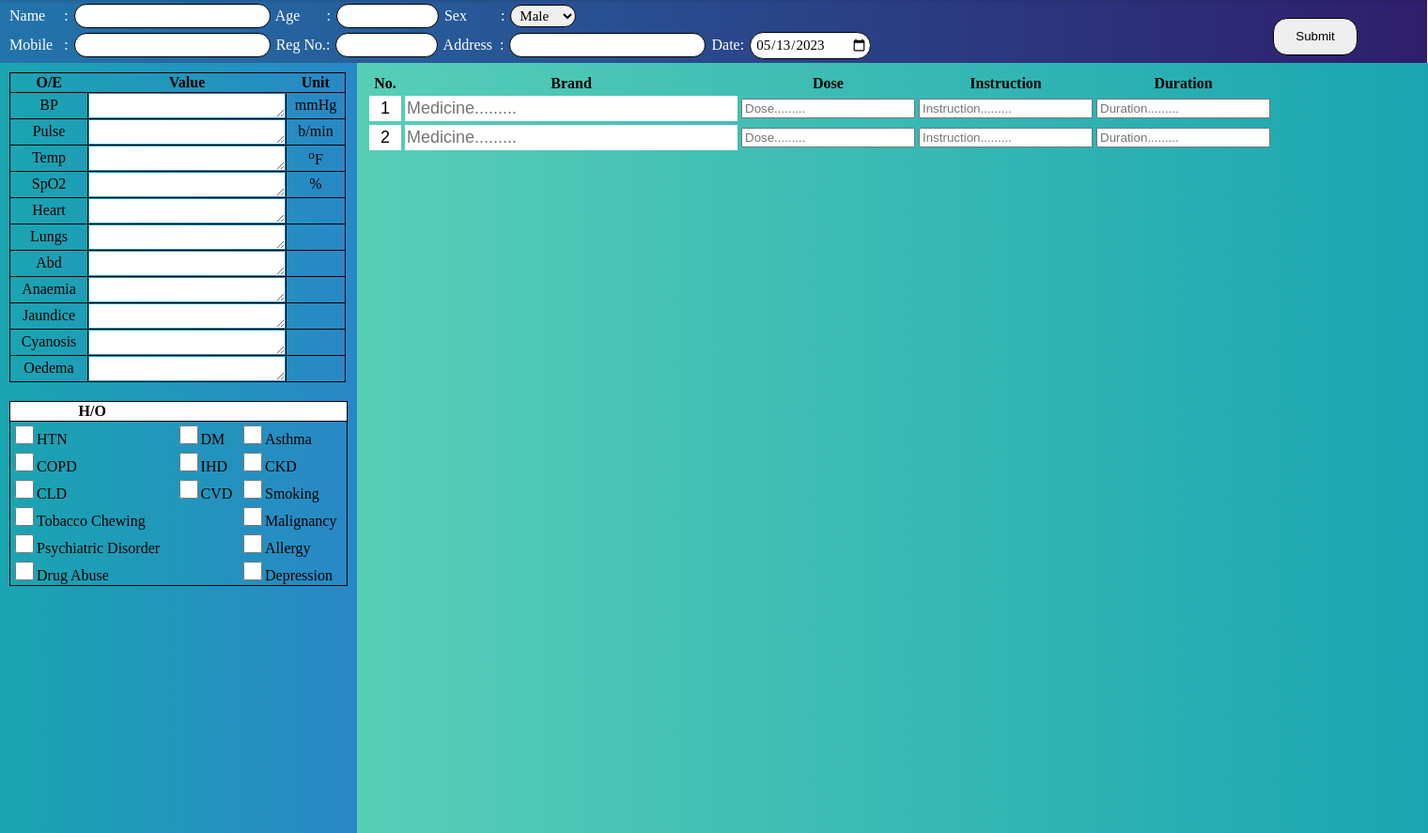
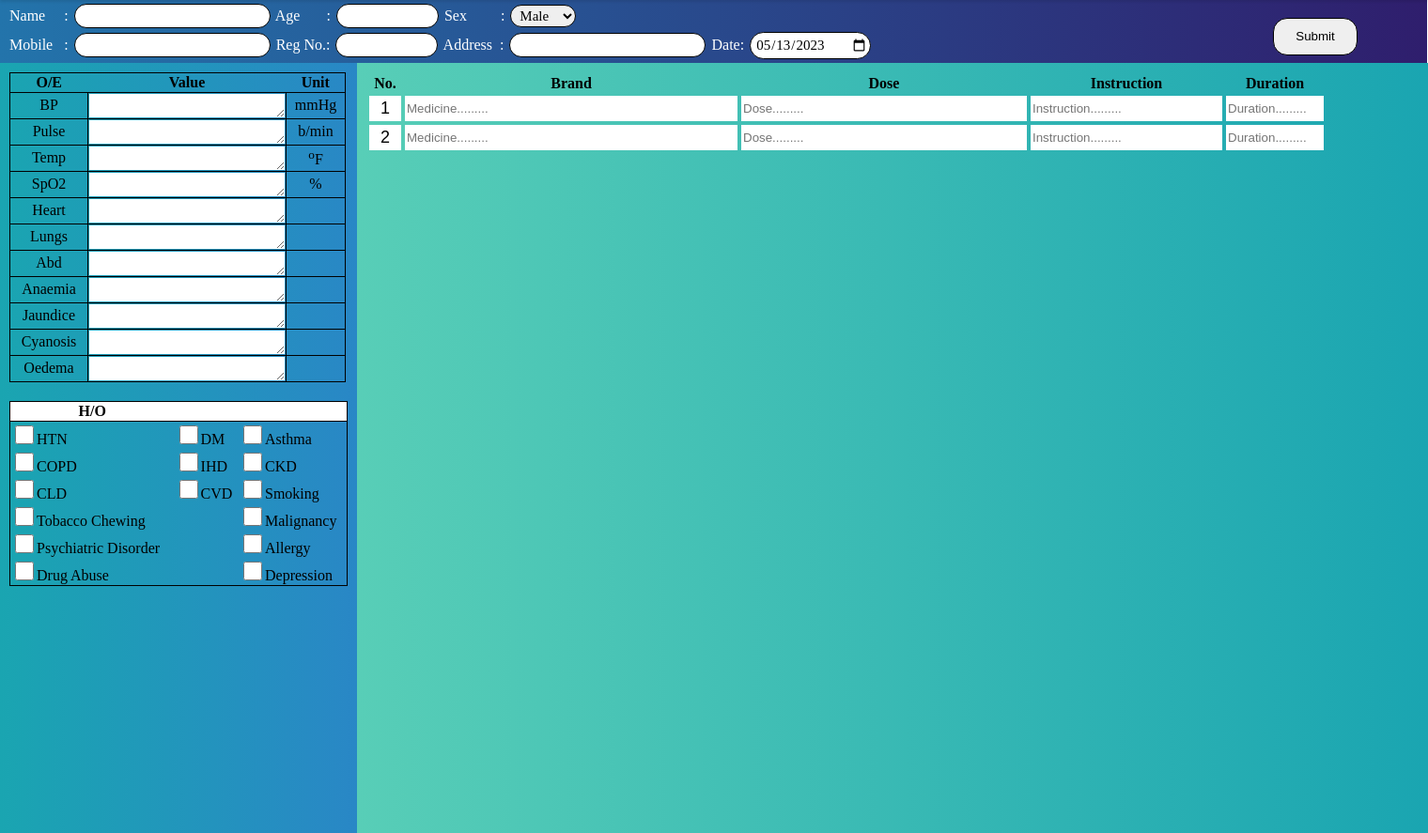
Before and after one commit to sarwar76200/PWS, a PHP site: page /homepage.php in a window 1520 px wide. Shown: the part 30-917 px from the top of the page at 94% size. Run offline with PHP 8.4, Linux system fonts and the light colour scheme.

Commit message:
update css file

```diff
--- a/homepage.css
+++ b/homepage.css
@@ -274,34 +274,13 @@ nav a:nth-child(5):hover~.animation{
     border: none;
 
 }
+
 .brand{
     width: 350px;
     height: 25px;
-    font-size: large;
     border: none;
     /* background-color: #ffffff00; */
 }
-.dose{
-    width: 300px;
-    height: 25px;
-    font-size: large;
-    border: none;
-}
-.instruction{
-    width: 200px;
-    height: 25px;
-    font-size: large;
-    border: none;
-}
-.duration{
-    width: 100px;
-    height: 25px;
-    font-size: large;
-    border: none;
-
-}
-
-
 
 .MedicineList{
     /* background: #b15757; */
@@ -326,6 +305,91 @@ nav a:nth-child(5):hover~.animation{
     background: #d0e4f4;
 }
 
+.Dose{
+    width: 300px;
+    height: 25px;
+    border: none;
+}
+.DoseList{
+    /* background: #b15757; */
+    width: 304px;
+    /* height: 30px; */
+    position: absolute;
+    display: none;
+}
+.DoseList ul{
+    list-style: none;
+    background: #fff;
+    margin: 0;
+    padding: 0;
+    text-align: left;
+
+  }
+.DoseList ul li{
+    padding: 2px 10px;
+    cursor: pointer;
+}
+.DoseList ul li:hover{
+    background: #d0e4f4;
+}
+
+.Instruction{
+    width: 200px;
+    height: 25px;
+    border: none;
+}
+.InstructionList{
+    /* background: #b15757; */
+    width: 204px;
+    /* height: 30px; */
+    position: absolute;
+    display: none;
+}
+.InstructionList ul{
+    list-style: none;
+    background: #fff;
+    margin: 0;
+    padding: 0;
+    text-align: left;
+
+  }
+.InstructionList ul li{
+    padding: 2px 10px;
+    cursor: pointer;
+}
+.InstructionList ul li:hover{
+    background: #d0e4f4;
+}
+
+.Duration{
+    width: 100px;
+    height: 25px;
+    border: none;
+
+}
+.DurationList{
+    /* background: #b15757; */
+    width: 104px;
+    /* height: 30px; */
+    position: absolute;
+    display: none;
+}
+.DurationList ul{
+    list-style: none;
+    background: #fff;
+    margin: 0;
+    padding: 0;
+    text-align: left;
+
+  }
+.DurationList ul li{
+    padding: 2px 10px;
+    cursor: pointer;
+}
+.DurationList ul li:hover{
+    background: #d0e4f4;
+}
+
 #tableData{
     background: #bcbcbc;
     height: 50px;
```
